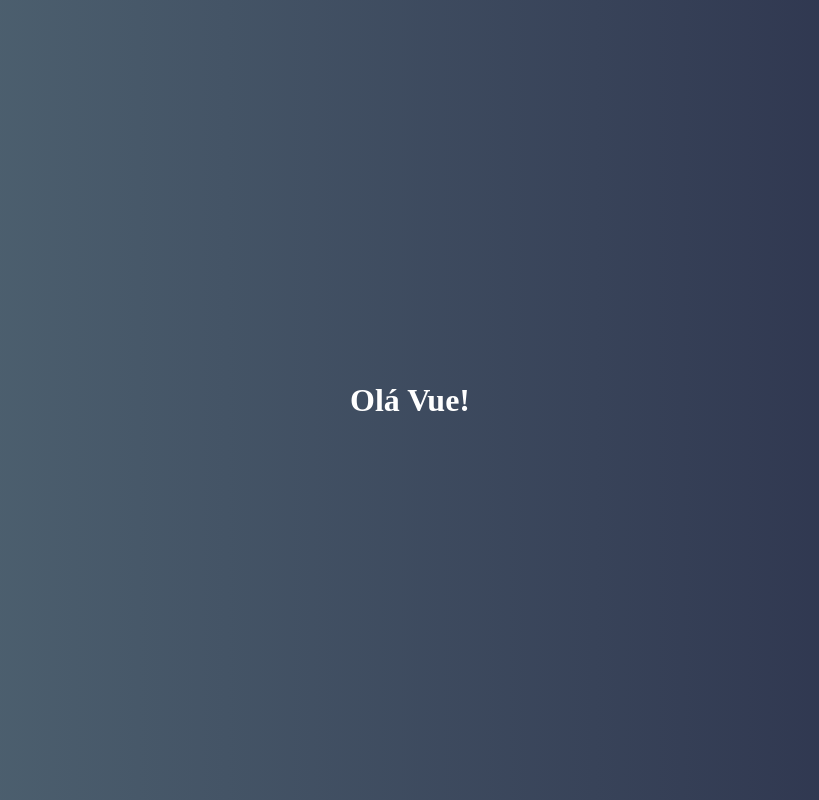
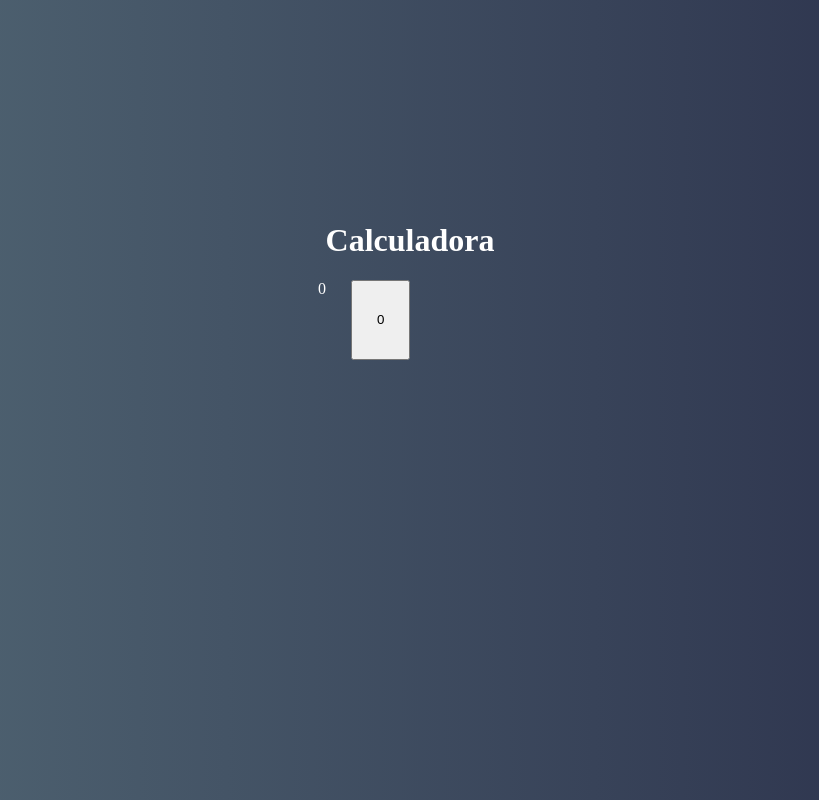
Before and after one commit to arenas-franklin/calculadora-vueJS, a Vue app: page / in a window 1280 px wide. Shown: the whole page, without its empty margins (230-1049 px from the left). Built offline with nearby package versions, Linux system fonts and the light colour scheme.

Commit message:
criado components do display e button

```diff
--- a/src/App.vue
+++ b/src/App.vue
@@ -1,12 +1,14 @@
 <template>
   <div id="app">
-      <h1>Olá Vue!</h1>
+      <h1>Calculadora</h1>
+      <Calculator />
   </div>
 </template>
 
 <script>
+import Calculator from "./main/Calculator"
 export default {
-
+    components: { Calculator }
 }
 </script>
 
--- /dev/null
+++ b/src/components/Button.vue
@@ -0,0 +1,15 @@
+<template>
+  <button class="button">
+      0
+  </button>
+</template>
+
+<script>
+export default {
+
+}
+</script>
+
+<style>
+
+</style>
--- /dev/null
+++ b/src/components/Display.vue
@@ -0,0 +1,15 @@
+<template>
+  <div class="display">
+      0
+  </div>
+</template>
+
+<script>
+export default {
+
+}
+</script>
+
+<style>
+
+</style>
--- /dev/null
+++ b/src/main/Calculator.vue
@@ -0,0 +1,28 @@
+<template>
+  <div class="calculator">
+      <Display/>
+      <Button />
+
+  </div>
+</template>
+
+<script>
+import Display from "../components/Display"
+import Button from "../components/Button"
+
+export default {
+    components: { Button , Display}
+}
+</script>
+
+<style>
+    .calculator{
+        height: 320px;
+        width:235px;
+        border-radius: 5px;
+
+        display: grid;
+        grid-template-columns: repeat(4, 25%);
+        grid-template-rows:1fr 48px 48px 48px 48px 48px;
+    }
+</style>
```
